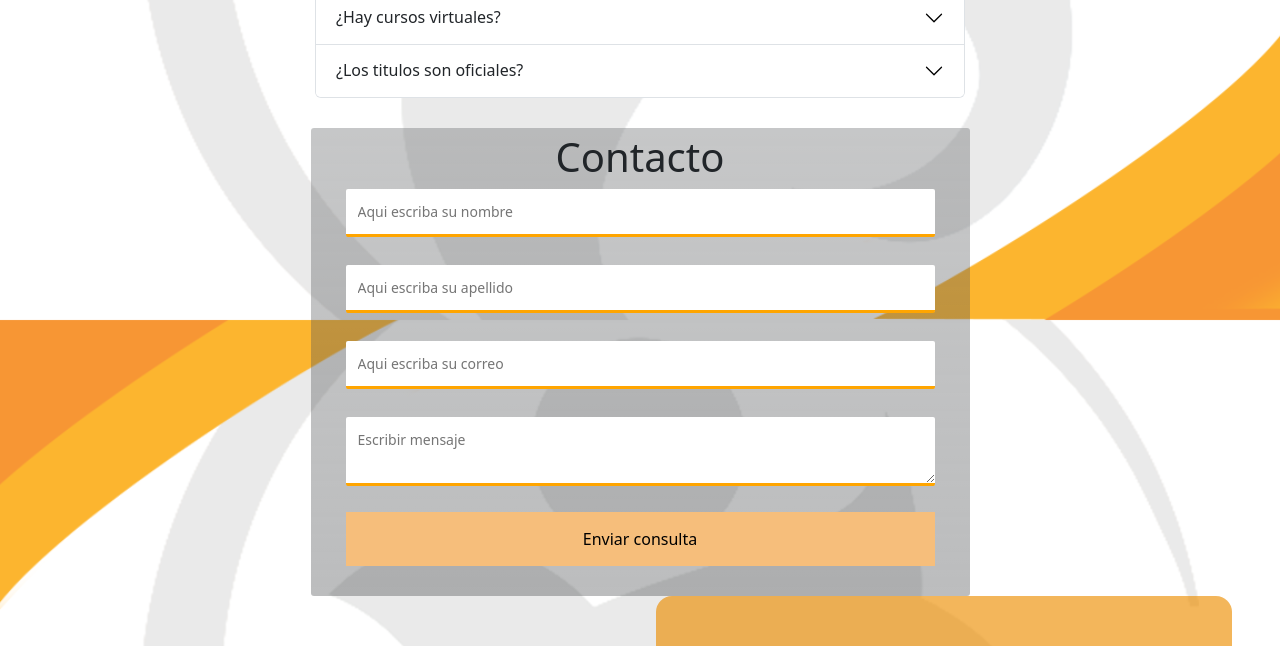
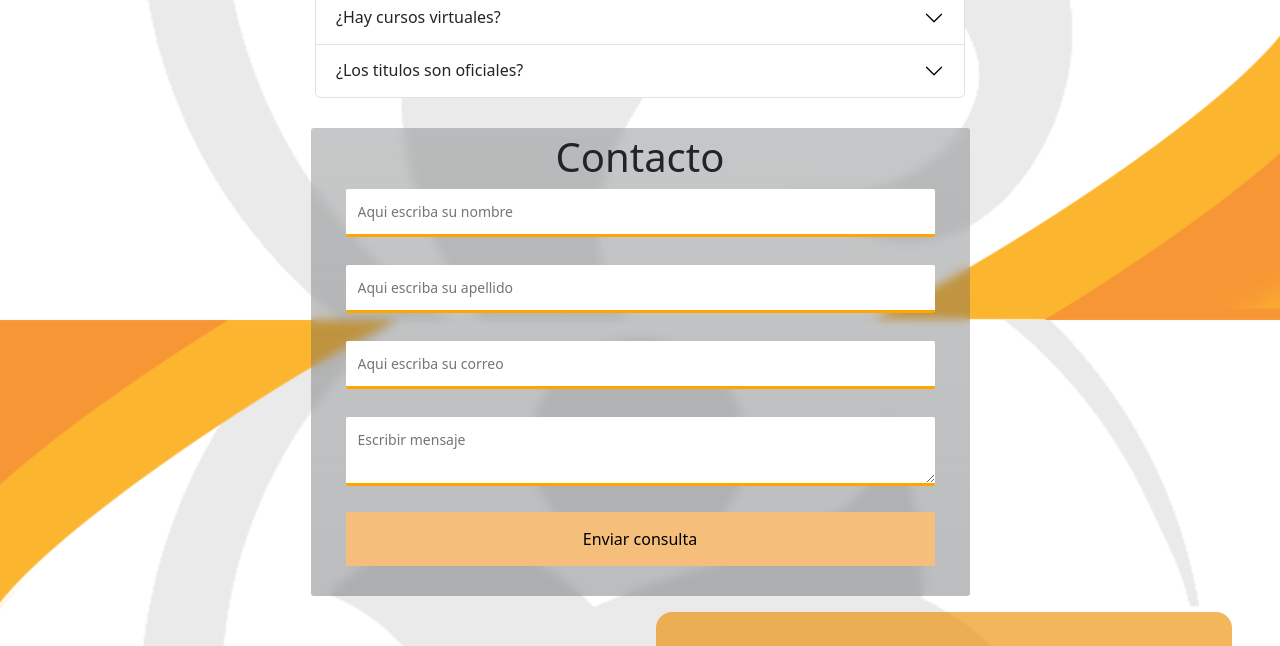
Before and after one commit to pachecodani/centro-404, a plain HTML site: page index.html in a window 1280 px wide. Shown: the part 1280-1926 px from the top of the page. Drawn offline with Linux system fonts and the light colour scheme; grey boxes are pictures that could not be loaded.

Commit message:
Dibufuminacion del formulario

```diff
--- a/assets/css/main.css
+++ b/assets/css/main.css
@@ -35,6 +35,7 @@ img {
   text-align: center;
 }
 .contenedor-form .cont-form {
+  backdrop-filter: blur(5px);
   width: 98%;
   max-width: 659px;
   margin: auto;
--- a/assets/css/stylo.css
+++ b/assets/css/stylo.css
@@ -19,7 +19,6 @@
     box-shadow:0 2px 2px rgba(0, 0, 0, 0.7);
     text-align: center;
     transition:all 0.25s;
-
 }
 .container-cursos .card:hover{
     transform:translateY(-15px);
--- a/index.html
+++ b/index.html
@@ -354,7 +354,7 @@
         </section>
         <section id="sect-form">
           <div class="contenedor-form">
-            <form action="" class="cont-form bg-dark bg-gradient" style="--bs-bg-opacity: .3;">
+            <form action="" class="cont-form bg-dark bg-gradient mb-3" style="--bs-bg-opacity: .3;">
               <div class="form-header">
                 <h1 class="form-title"><span>Contacto</span></h1>
               </div>
```
